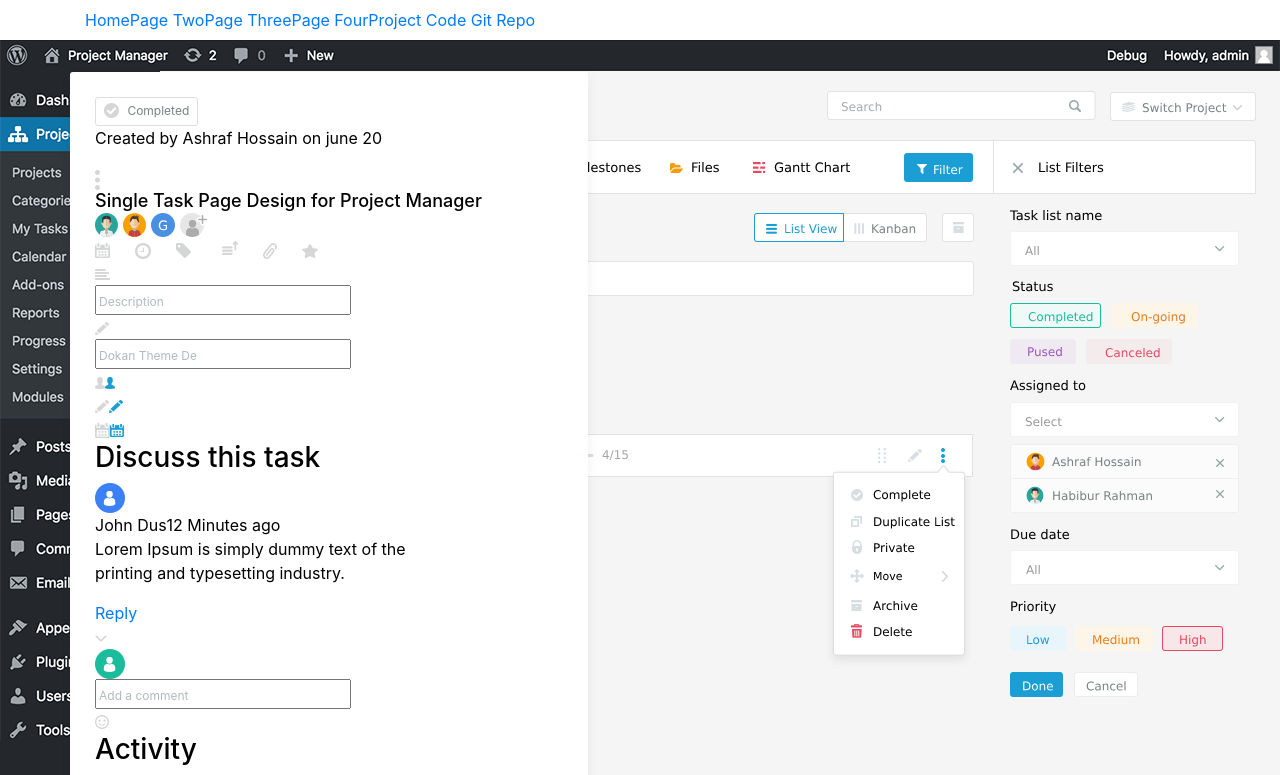
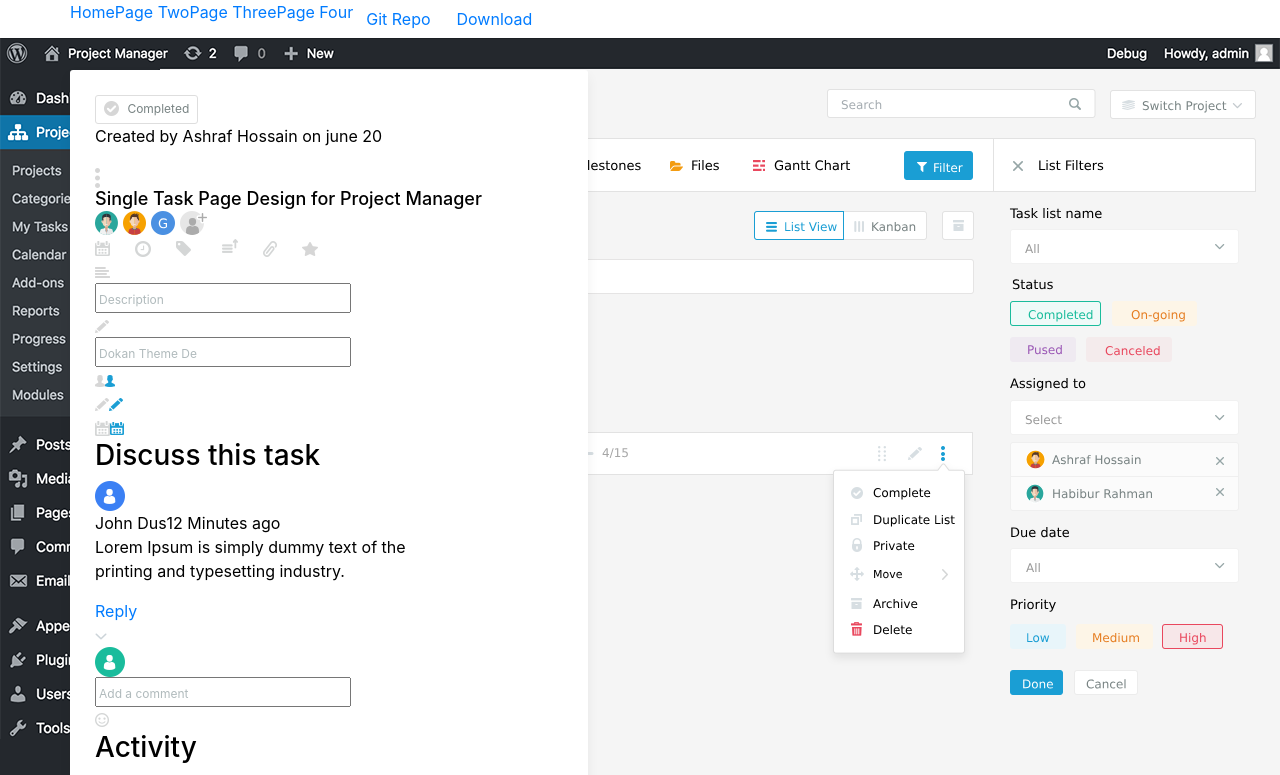
Before and after one commit to KantaPaul/my-project, a React app: page / in a window 1280 px wide. Shown: the top 775 px of the page. Built offline with nearby package versions, Linux system fonts and the light colour scheme.

Commit message:
menu add

```diff
--- a/src/Menu/Menu.js
+++ b/src/Menu/Menu.js
@@ -4,8 +4,10 @@ import bootstrap from '../assets/styles/framework/bootstrap.less';
 
 let Menu = () => {
   return (
-    <div className={[bootstrap.navbar, bootstrap.navbarLight].join(' ')}>
+    <div className={[bootstrap.navbarLight].join(' ')}>
       <div className={bootstrap.container}>
+        <div className={bootstrap.row}>
+          <div className={bootstrap.colLg8}>
             <ul className={[bootstrap.nav, bootstrap.navPills].join(' ')}>
               <li>
                 <NavLink className={bootstrap.navLink} exact to="/" activeClassName={bootstrap.active}>Home</NavLink>
@@ -19,10 +21,15 @@ let Menu = () => {
               <li>
                 <NavLink className={bootstrap.navLink} activeClassName={bootstrap.active} to="/page-four">Page Four</NavLink>
               </li>
-          <li>
-            <a className={bootstrap.navLink} target="_blank" href="https://github.com/KantaPaul/my-project">Project Code Git Repo</a>
-          </li>
             </ul>
+          </div>
+          <div className={bootstrap.colLg4}>
+            <div className={bootstrap.textRight}>
+              <a className={[bootstrap.btn, bootstrap.btnPrimary, bootstrap.mr2].join(' ')} target="_blank" href="https://github.com/KantaPaul/my-project">Git Repo</a>
+              <a className={[bootstrap.btn, bootstrap.btnSecondary].join(' ')} target="_blank" href="https://drive.google.com/open?id=1p_Zulunkzhi8hP1YVnHwsqHgUF_6w1VT">Download</a>
+            </div>
+          </div>
+        </div>
       </div>
     </div>
   )
```
Lines whose indentation alone changed are shown as unchanged.
